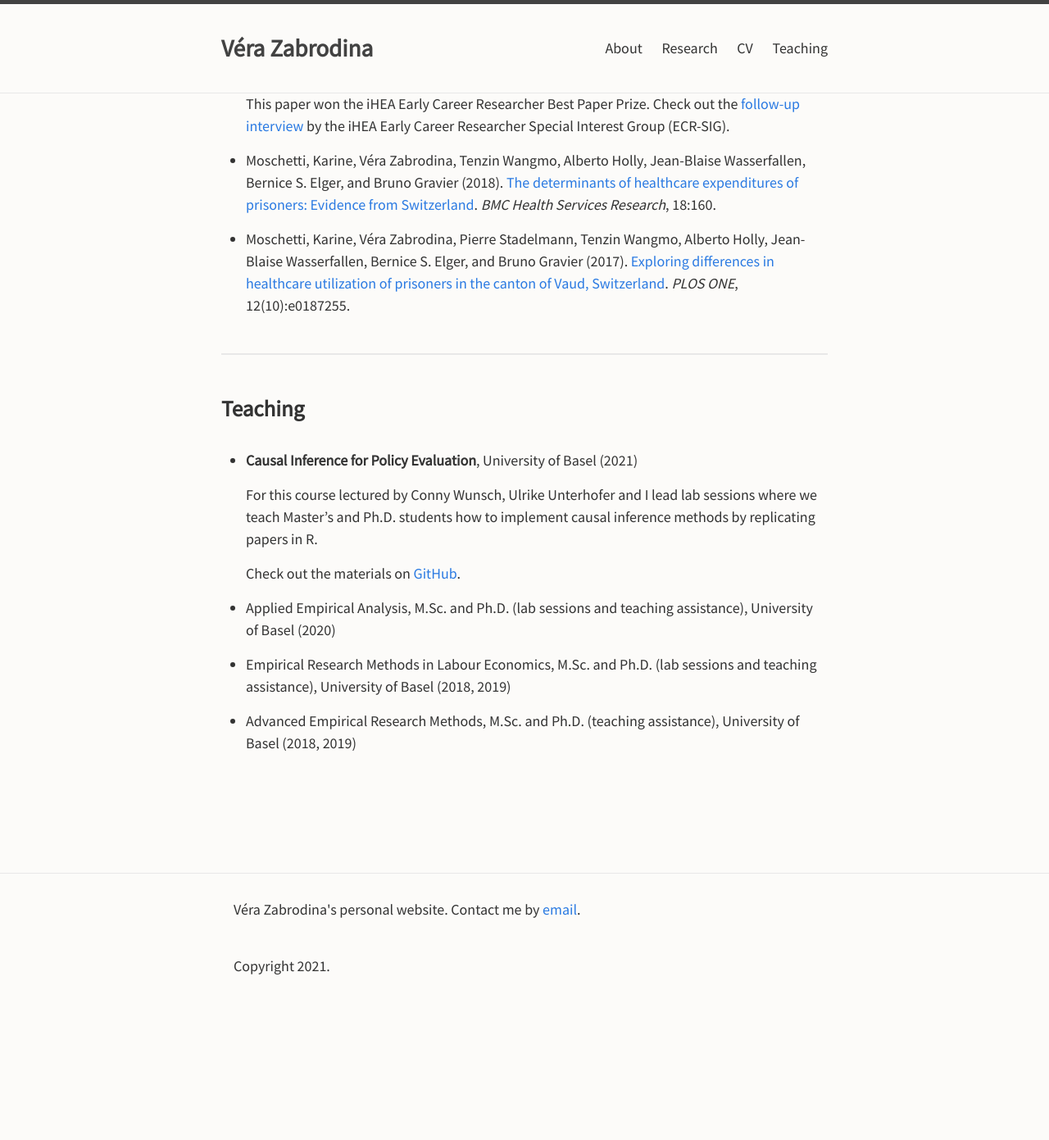
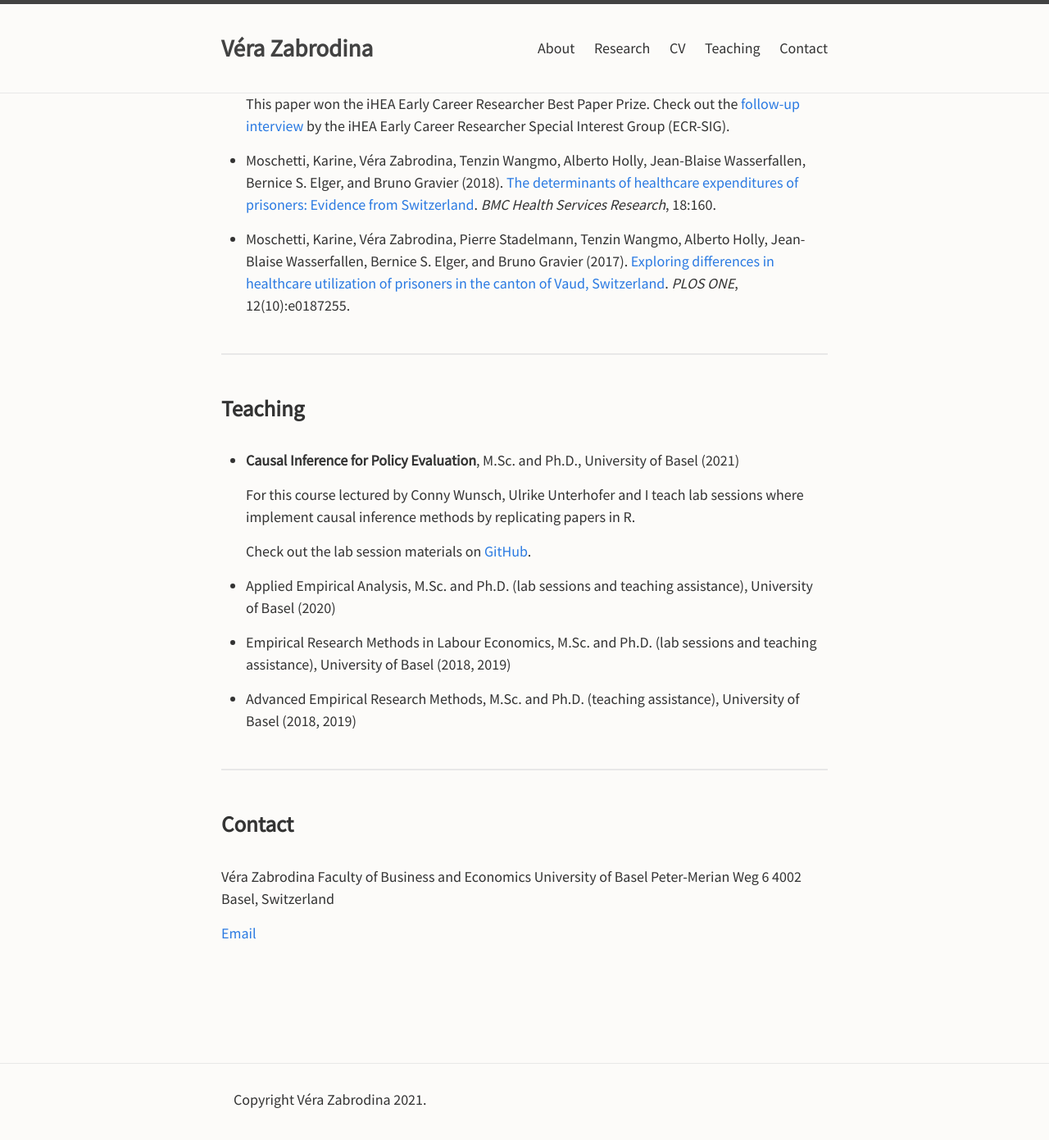
Before and after one commit to verazb/verazb.github.io, a Jekyll site: the page built from index.md, in a window 1280 px wide and 1400 px high, scrolled down 1481 px. Shown: the top 1391 px of the window at 82% size. Built offline with Jekyll 4.4.1, drawn with Linux system fonts in a browser that asks for light colours; before the commit the page ends 2718 px from its top, so only the background shows below that; some of the changed text lies outside the part shown.

Commit message:
add contact info

```diff
--- a/_includes/footer.html
+++ b/_includes/footer.html
@@ -21,9 +21,7 @@
       {%- endif %}
       </div>
       <div class="footer-col">
-        <p>Véra Zabrodina's personal website. Contact me by <a class="u-email" href="mailto:vera.zabrodina@unibas.ch">email</a>.</p>
-        <br />
-        <p>Copyright 2021.</p>
+        <p>Copyright Véra Zabrodina 2021.</p>
       </div>
     </div>
 
--- a/_includes/header.html
+++ b/_includes/header.html
@@ -21,6 +21,7 @@
             <a class="page-link" href="#research">Research</a>
             <a class="page-link" href="/docs/Zabrodina_CV_Nov2021.pdf">CV</a>
             <a class="page-link" href="#teaching">Teaching</a>
+            <a class="page-link" href="#Contact">Contact</a>
             <!-- <a class="page-link" href="#other">Other</a> -->
         </div>
       </nav>
--- a/index.md
+++ b/index.md
@@ -4,7 +4,7 @@ layout: default
 
 
 
-<img align="left" src="docs/VeraZabrodina2.JPG" width="260">
+<img align="left" src="docs/VeraZabrodina2.JPG" width="280">
 <!-- ![](docs/VeraZabrodina.JPG) -->
 <!-- ![image](path-to-image.jpg){: style="float: left"} -->
 
@@ -95,11 +95,11 @@ Before my doctoral studies, I worked as a research fellow in health economics at
 
 ## Teaching
 
-- **Causal Inference for Policy Evaluation**, University of Basel (2021)
+- **Causal Inference for Policy Evaluation**, M.Sc. and Ph.D., University of Basel (2021)
 
-  For this course lectured by Conny Wunsch, Ulrike Unterhofer and I lead lab sessions where we teach Master's and Ph.D. students how to implement causal inference methods by replicating papers in R.
+  For this course lectured by Conny Wunsch, Ulrike Unterhofer and I teach lab sessions where implement causal inference methods by replicating papers in R.
 
-  Check out the materials on [GitHub](https://github.com/verazb/Hippo).
+  Check out the lab session materials on [GitHub](https://github.com/verazb/Hippo).
 
 
 - Applied Empirical Analysis, M.Sc. and Ph.D. (lab sessions and teaching assistance), University of Basel (2020)
@@ -109,6 +109,20 @@ Before my doctoral studies, I worked as a research fellow in health economics at
 - Advanced Empirical Research Methods, M.Sc. and Ph.D. (teaching assistance), University of Basel (2018, 2019)
 
 
+***
+
+
+## Contact
+
+Véra Zabrodina
+Faculty of Business and Economics
+University of Basel
+Peter-Merian Weg 6
+4002 Basel, Switzerland
+
+[Email](mailto:vera.zabrodina@unibas.ch)
+
+
 <!--
 ***
 
```
Also changed, not shown: other parts of index.md (+1 -1 lines).
